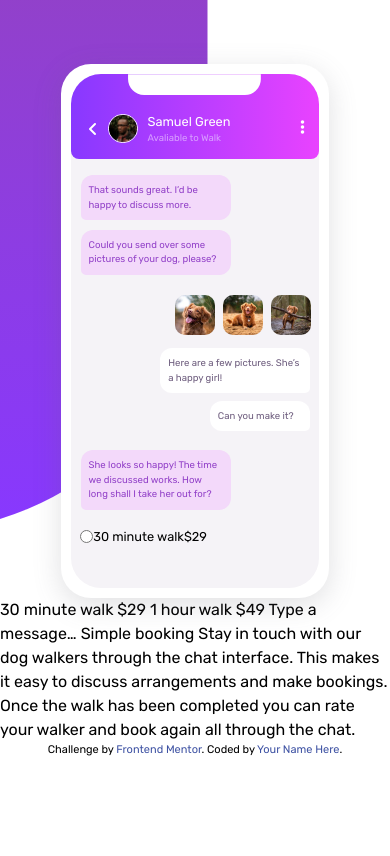
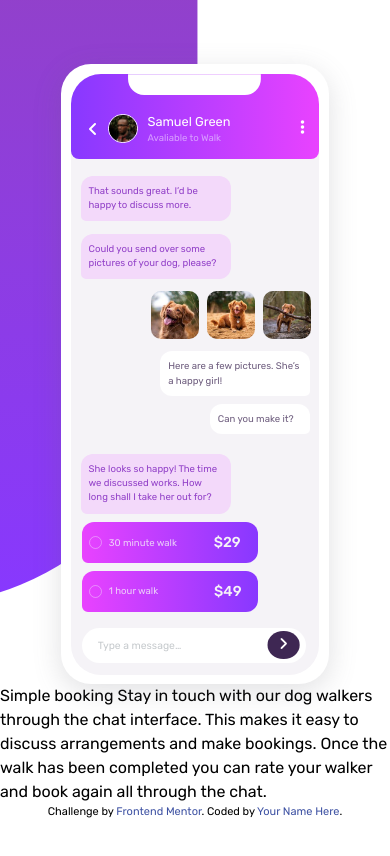
Before and after one commit to alwaysBeThankful/chatapp.github.io, a plain HTML site: page index.html in a window 390 px wide. Drawn offline with Linux system fonts and the light colour scheme.

Commit message:
Completed iPhone model on mobile, now to finish off the rest of the project.

```diff
--- a/index.html
+++ b/index.html
@@ -80,7 +80,7 @@
             <!--
             CTA
             -->
-            <div class="cta-30m">
+            <div class="cta-walk">
               <input
                 type="radio"
                 id="30minutes"
@@ -91,15 +91,32 @@
               <label for="30minutes">30 minute walk</label>
               <p>$29</p>
             </div>
-            <div class="cta-1hr"></div>
+            <div class="cta-walk second-option">
+              <input
+                type="radio"
+                id="30minutes"
+                name="walk"
+                value="30minutes"
+                unchecked
+              />
+              <label for="30minutes">1 hour walk</label>
+              <p>$49</p>
+            </div>
+
+            <!--
+            MESSAGE
+            -->
+            <div class="message-bubble">
+              <p>Type a message…</p>
+              <i class="fa-solid fa-angle-right"></i>
+            </div>
           </div>
         </div>
       </div>
-
-      30 minute walk $29 1 hour walk $49 Type a message… Simple booking Stay in
-      touch with our dog walkers through the chat interface. This makes it easy
-      to discuss arrangements and make bookings. Once the walk has been
-      completed you can rate your walker and book again all through the chat.
+      Simple booking Stay in touch with our dog walkers through the chat
+      interface. This makes it easy to discuss arrangements and make bookings.
+      Once the walk has been completed you can rate your walker and book again
+      all through the chat.
     </main>
 
     <div class="attribution">
--- a/style.css
+++ b/style.css
@@ -134,7 +134,7 @@ IPHONE
 .iphone-wrapper::before {
   content: "";
   position: absolute;
-  width: 100%;
+  width: 98%;
   height: 70%;
   background: linear-gradient(
     to bottom,
@@ -151,7 +151,6 @@ IPHONE
 
 .iphone-model {
   position: relative;
-  height: 33.375rem;
   max-width: 16.75rem;
   background-color: var(--White);
   border-radius: 30px;
@@ -231,9 +230,9 @@ IPHONE BODY
 ====== */
 .iphone-body {
   position: relative;
-  height: 27.3rem;
+  height: 33rem;
   max-width: 16.75rem;
-  margin-top: -0.5rem;
+  margin-top: -0.8rem;
   border-radius: 0 0 30px 30px;
   background-color: var(--Light-Grayish-Violet);
   z-index: 1;
@@ -253,7 +252,7 @@ IPHONE BODY
 }
 
 .text2 {
-  top: 18%;
+  top: 16.5%;
 }
 
 .right-text-bubble p {
@@ -280,11 +279,11 @@ IPHONE BODY
   display: flex;
   gap: 0.5rem;
   padding-top: 9rem;
-  padding-left: 6.5rem;
+  padding-left: 5rem;
 }
 
 .pet-photos img {
-  width: 40px;
+  width: 48px;
   border-radius: 10px;
 }
 
@@ -298,16 +297,82 @@ IPHONE BODY
   font-size: 0.6rem;
   background-color: #f3d9fa;
   color: var(--Moderate-Violet);
-  border-radius: 12px 12px 12px 5px;
+  border-radius: 12px 12px 12px 6px;
 }
 
-.cta-30m {
+.cta-walk {
   display: flex;
-  margin-top: 6rem;
-  padding-left: 0.6rem;
-  font-size: 0.8rem;
+  align-items: center;
+  gap: 0.5rem;
+  width: 71%;
+  margin-top: 5.5rem;
+  margin-left: 0.7rem;
+  padding: 0.6rem 0.5rem;
+  font-size: 0.6rem;
+  color: var(--Light-Grayish-Violet);
+  background: linear-gradient(
+    to right,
+    var(--Light-Magenta),
+    var(--Light-Violet)
+  );
+  border-radius: 12px 12px 12px 6px;
 }
 
+.cta-walk label {
+  opacity: 0.8;
+}
+
+input[type="radio"] {
+  appearance: none;
+  width: 1.15em;
+  height: 1.15em;
+  border-radius: 50%;
+  outline: var(--Light-Grayish-Violet) solid 1px;
+  opacity: 0.4;
+}
+
+.cta-walk p {
+  margin-left: 1.8rem;
+  font-size: 0.9rem;
+  font-weight: 500;
+}
+
+.second-option {
+  margin-top: 0.5rem;
+}
+
+.second-option p {
+  margin-left: 3rem;
+}
+
+.message-bubble {
+  position: relative;
+  margin-top: 1rem;
+  margin-left: 0.7rem;
+  padding: 0.6rem 1rem;
+  width: 90%;
+  font-size: 0.65rem;
+  background-color: var(--White);
+  border-radius: 50px;
+}
+
+.fa-angle-right {
+  display: flex;
+  justify-content: center;
+  align-items: center;
+  position: absolute;
+  top: 21%;
+  right: 5%;
+  padding: 0.3rem 0.5rem;
+  transform: scale(1.4);
+  color: var(--White);
+  background-color: var(--Very-Dark-Desaturated-Violet);
+  border-radius: 50%;
+}
+
+.message-bubble p {
+  color: var(--Grayish-Blue);
+}
 /* ======
 ATTRIBUTION
 ====== */
```
